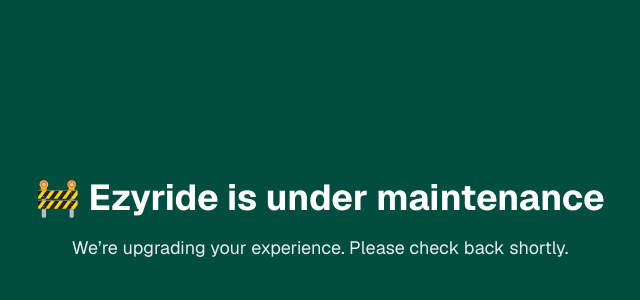
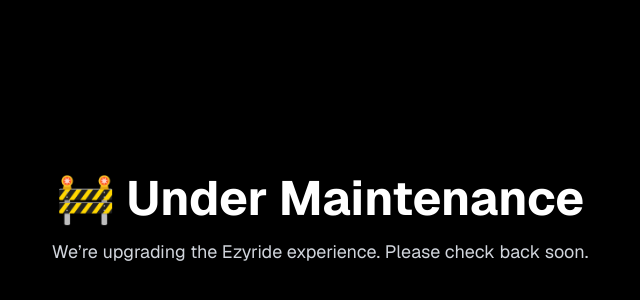
Before and after one commit to ezyrideafrica-mvp/ezyride-web-app, a Next.js app: page /maintenannce in a window 1280 px wide. Shown: the part 180-480 px from the top of the page, without its empty margins (320-960 px from the left). Built offline with nearby package versions, Linux system fonts and the light colour scheme.

Commit message:
Add working proxy maintenance mode

```diff
--- a/app/maintenannce/page.tsx
+++ b/app/maintenannce/page.tsx
@@ -1,9 +1,9 @@
 export default function MaintenancePage() {
   return (
-    <main className="h-screen flex flex-col items-center justify-center bg-[#014d40] text-white text-center px-6">
-      <h1 className="text-4xl font-bold mb-4">🚧 Ezyride is under maintenance</h1>
-      <p className="text-lg opacity-90">
-        We’re upgrading your experience. Please check back shortly.
+    <main className="flex flex-col items-center justify-center min-h-screen bg-black text-white">
+      <h1 className="text-5xl font-bold mb-4">🚧 Under Maintenance</h1>
+      <p className="text-lg text-gray-300">
+        We’re upgrading the Ezyride experience. Please check back soon.
       </p>
     </main>
   );
--- a/app/proxy.ts
+++ b/app/proxy.ts
@@ -2,10 +2,10 @@ import { NextResponse } from "next/server";
 import type { NextRequest } from "next/server";
 
 export function proxy(req: NextRequest) {
-  const MAINTENANCE_MODE = true;
+  const isMaintenance = true; // test mode (we'll make env later)
 
   if (
-    MAINTENANCE_MODE &&
+    isMaintenance &&
     !req.nextUrl.pathname.startsWith("/maintenance") &&
     !req.nextUrl.pathname.startsWith("/_next") &&
     !req.nextUrl.pathname.startsWith("/api") &&
```
